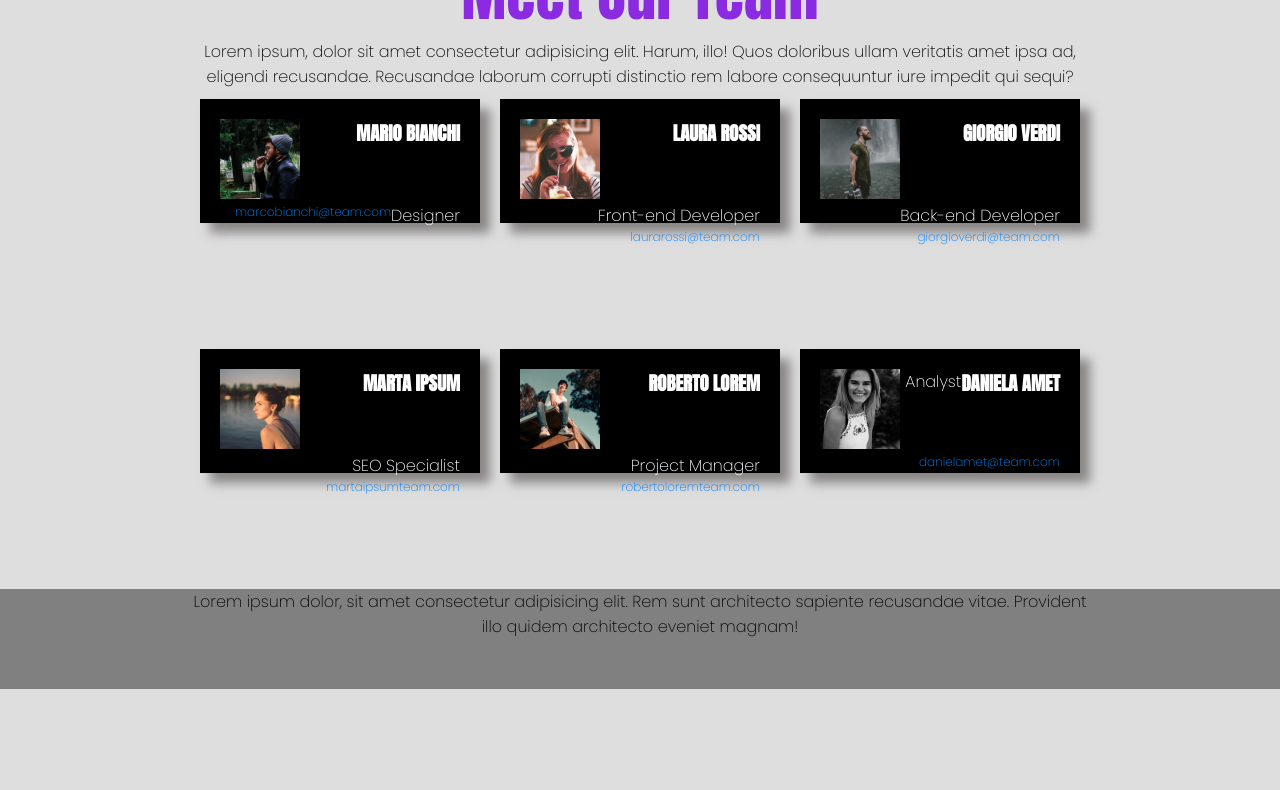
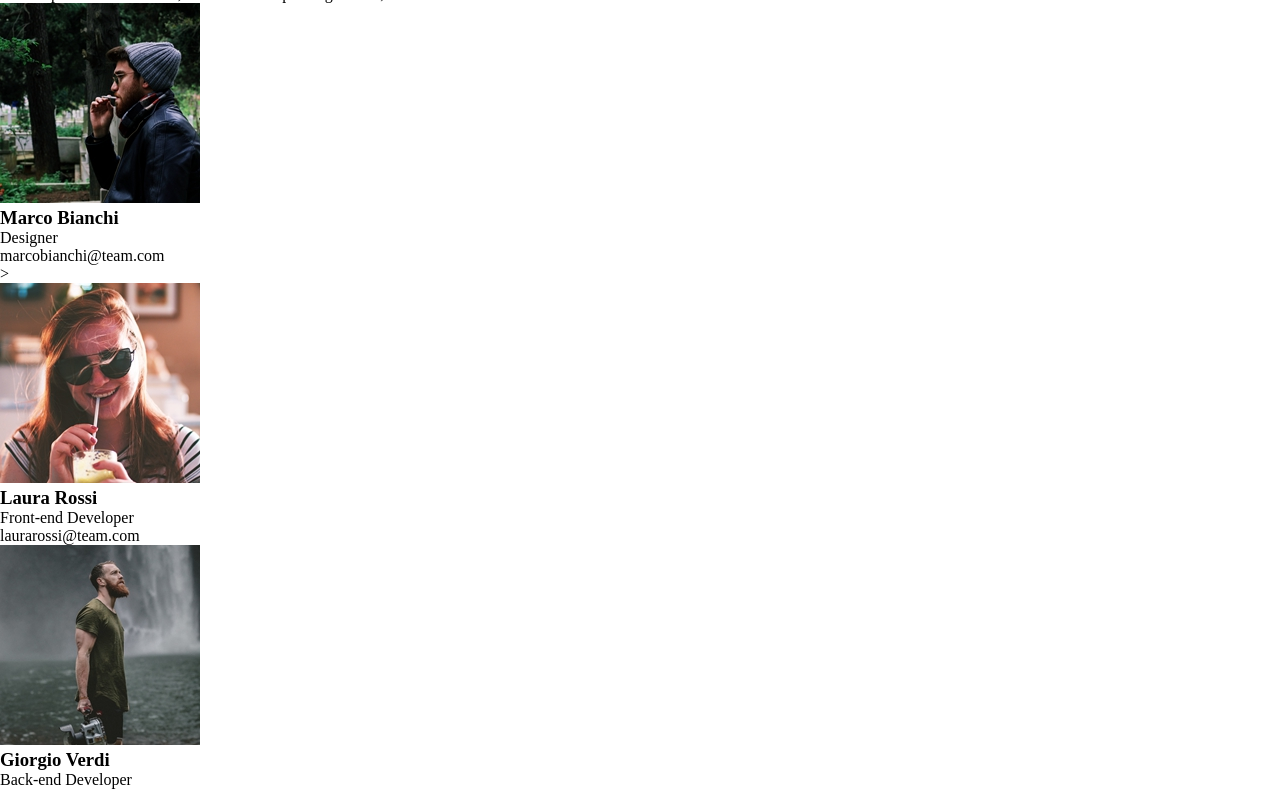
Before and after one commit to DamianoLunardo/html-css-float-cards, a plain HTML site: page index.html in a window 1280 px wide. Shown: the part 52-842 px from the top of the page. Before the commit the page ends 800 px from the top, so only its background shows below. Drawn offline with Linux system fonts and the light colour scheme.

Commit message:
Re start exercise

```diff
--- a/index.html
+++ b/index.html
@@ -7,74 +7,75 @@
 		<link rel="stylesheet" href="style.css">
 	</head>
 	<body>
-        <header class="container">Meet Our Team</header>
-		<main>
-            <p class="container top-text">Lorem ipsum, dolor sit amet consectetur adipisicing elit. Harum, illo! Quos doloribus ullam veritatis amet ipsa ad, eligendi recusandae. Recusandae laborum corrupti distinctio rem labore consequuntur iure impedit qui sequi?</p>
-			<section>
-				<div class="container">
+        <!-- Titolo -->
+           <header>
+			<h1>Meet Our Team</h1>
+			<p>Lorem ipsum dolor sit amet, consectetur adipisicing elit. At, harum?</p>
+		   </header>
 
+		   <!-- Sezione delle cartoline-->
+		   <!-- 1 -->
+		    <div class="card">
+			    <div class="photo-container">
+				<img class="photo" src="./img/male1.png" alt="male1">
 		        </div>
-				<div class="container clearfix">
-					<div class="col">
+			    <h3>Marco Bianchi</h3>
+			    <p>Designer</p>
+			<p>marcobianchi@team.com</p>>
+		    </div>
+
+			<!-- 2 -->
 			<div class="card">
-							<img src="/img/male1.png" alt="" />
-							    <h3 class="text">MARIO BIANCHI</h3>
-                                <p class="text">Designer</p>
-                                <p class="email text">marcobianchi@team.com</p>
+			    <div class="photo-container">
+				<img class="photo" src="./img/female1.png" alt="female1">
 		        </div>
+			    <h3>Laura Rossi</h3>
+			    <p>Front-end Developer</p>
+			<p>laurarossi@team.com</p>
 		    </div>
-                    <div class="col">
+
+			<!-- 3 -->
 			<div class="card">
-							<img src="img/female1.png" alt="" />
-							    <h3 class="text">LAURA ROSSI</h3>
-                                <p class="text">Front-end Developer</p>
-                                <p class="email text">laurarossi@team.com</p>
+			    <div class="photo-container">
+				<img class="photo" src="./img/male2.png" alt="male-2">
 		        </div>
+			    <h3>Giorgio Verdi</h3>
+			    <p>Back-end Developer</p>
+			<p>giorgioverdi@team.com</p>
 		    </div>
-                    <div class="col">
+
+			<!-- 4 -->
 			<div class="card">
-							<img src="/img/male2.png" alt="" />
-							    <h3 class="text">GIORGIO VERDI</h3>
-                                <p class="text">Back-end Developer</p>
-                                <p class="email text">giorgioverdi@team.com</p>
+			    <div class="photo-container">
+				<img class="photo" src="./img/female2.png" alt="female-2">
 		        </div>
+			    <h3>Marta Ipsum</h3>
+			    <p>SEO Specialist</p>
+			<p>martaipsum@team.com</p>
 		    </div>
-                    <div class="col">
+
+			<!-- 5 -->
 			<div class="card">
-							<img src="/img/female2.png" alt="" />
-							    <h3 class="text">MARTA IPSUM</h3>
-                                <p class="text">SEO Specialist</p>
-                                <p class="email text">martaipsumteam.com</p>
+			    <div class="photo-container">
+				<img class="photo" src="./img/male3.png" alt="male-3">
 		        </div>
+			    <h3>Roberto Lorem</h3>
+			    <p>Project Manager</p>
+			<p>robertolorem@team.com</p>
 		    </div>
-                    <div class="col">
+
+			<!-- 6 -->
 			<div class="card">
-							<img src="/img/male3.png" alt="" />
-							    <h3 class="text">ROBERTO LOREM</h3>
-                                <p class="text">Project Manager</p>
-                                <p class="email text">robertoloremteam.com</p>
+			    <div class="photo-container">
+				<img class="photo" src="./img/female3.png" alt="female-3">
 		        </div>
+			    <h3>Marco Bianchi</h3>
+			    <p>Designer</p>
+			<p>marcobianchi@team.com</p>>
 		    </div>
-                    <div class="col">
-						<div class="card ">
-							<img src="/img/female3.png" alt="" />
-
-							    <h3 class="text">DANIELA AMET</h3>
-                                <p class="text">Analyst</p>
-                                <p class="email text">danielamet@team.com</p>
-						</div>
-					</div>
-                </div>
-			</section>
 
 
-			<div class="footer-div">
-            <footer class="container">Lorem ipsum dolor, sit amet consectetur
-                adipisicing elit. Rem sunt architecto sapiente
-                recusandae vitae. Provident illo quidem architecto
-                eveniet magnam!
-            </footer>
-			</div>
-		</main>
+
+
 	</body>
 </html>
--- a/style.css
+++ b/style.css
@@ -12,116 +12,3 @@ font-family: 'Poppins', sans-serif;*/
 	padding: 0;
 	box-sizing: border-box;
 }
-
-header {
-    font-family: 'Anton', sans-serif;
-    font-size: 60px;
-    color: blueviolet;
-    text-align: center;
-}
-
-.top-text {
-    font-family: 'Poppins', sans-serif;
-    text-align: center;
-}
-
-.email {
-    color: rgb(0, 132, 255);
-    font-size: 12px;
-
-}
-
-h3 {
-    font-family: 'Anton', sans-serif;
-    text-align: right;
-    /*text-align: right;prova */
-}
-
-
-
-
-.footer-div {
-    font-family: 'Poppins', sans-serif;
-    text-align: center;
-    background-color: gray;
-    height: 100px;
-}
-
-p {
-    font-family: 'Poppins', sans-serif;
-    text-align: right;
-}
-
-
-
-body {
-	background-color: #dedede;
-}
-
-img {
-
-    width: 80px;
-    height: 80px;
-}
-
-.container {
-	max-width: 900px;
-	margin: 0 auto;
-
-}
-
-.col {
-   padding: 10px;
-   float:left;
-   width: calc(100% / 3 );
-   height: 250px;
-
-}
-
-
-
-.clearfix::after {
-	content: '';
-	display: table;
-	clear: both;
-
-}
-
-.col:nth-child(3n) {
-	margin-right: 0;
-}
-
-.card {
-
-    padding: 20px;
-    background-color: rgb(0, 0, 0);
-    color: white;
-    box-shadow: 10px 10px 10px #625e5eb0;
-}
-
-
-.text {
-    float:right;
- }
-
-
- /*
- .analy {
-    margin-top: 30px;
-    margin-left:
-    }
-
-.daniel {
-    margin-top: -30px;
-    margin-left: 100px;
-    margin
-
-}
-
-.dani {
-    margin-left:-55px;
-}
-
-.prova {
-    float:right
-}*/
```
Lines whose indentation alone changed are shown as unchanged.
